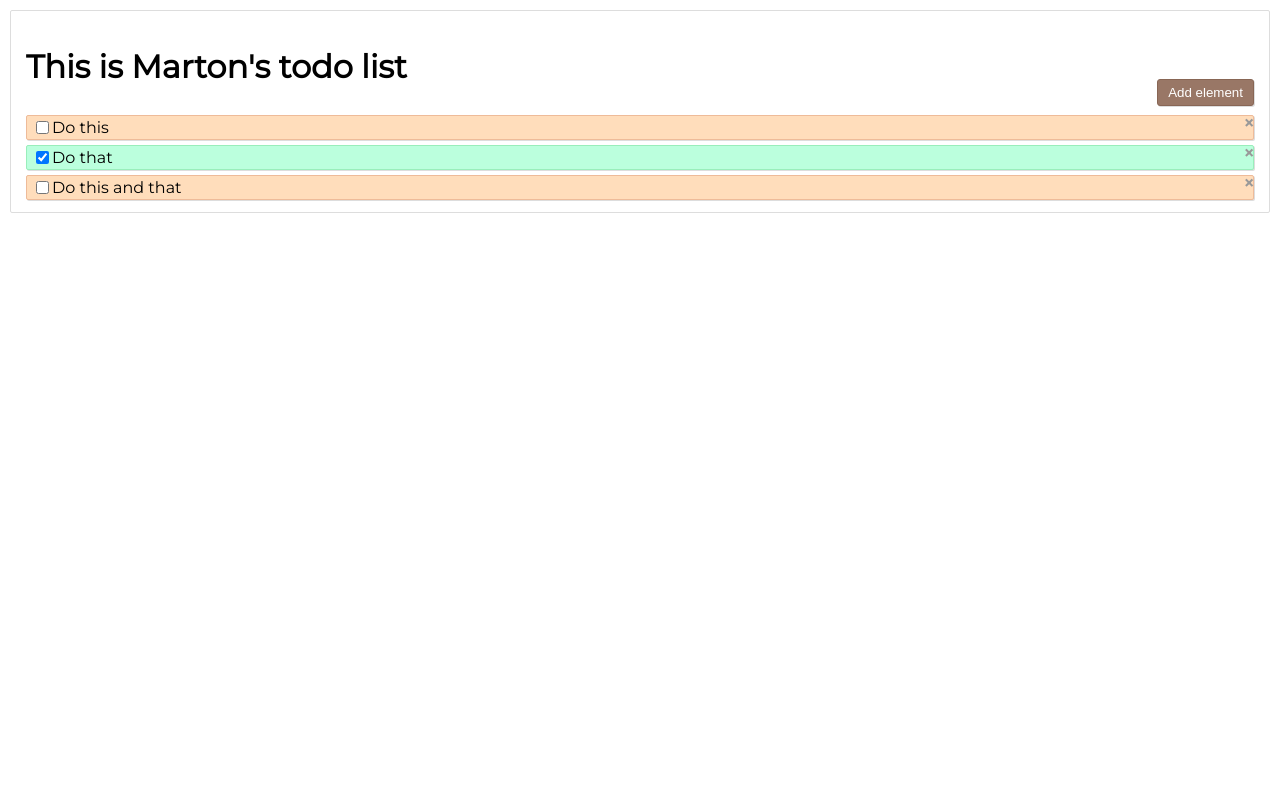
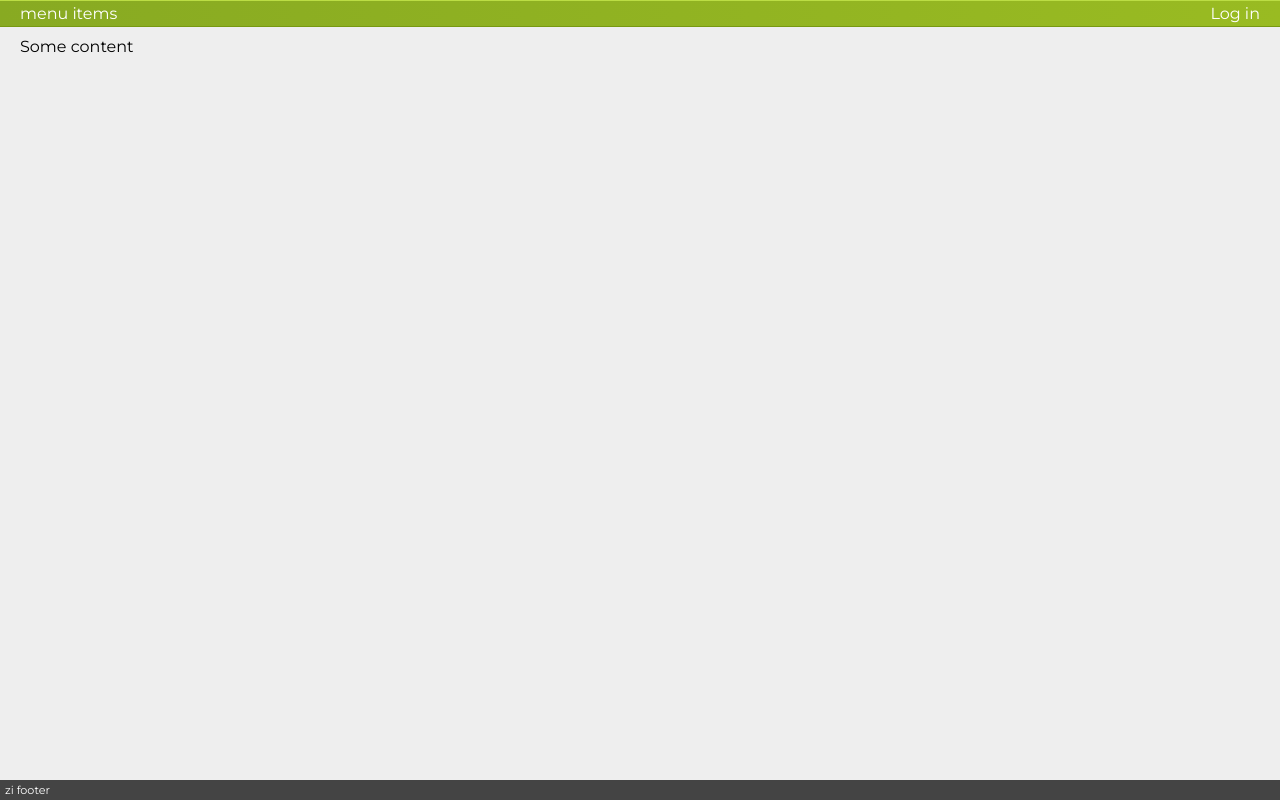
Before and after one commit to NuttyYokel/react-todos, a React app: page / in a window 1280 px wide. Built offline with nearby package versions, Linux system fonts and the light colour scheme.

Commit message:
set up grid based design

```diff
--- a/TodoItem.js
+++ /dev/null
@@ -1,33 +0,0 @@
-import React, { Component } from 'react';
-
-class TodoItem extends Component {
-  constructor() {
-    super();
-    this.state = {};
-  }
-
-  render() {
-    return (
-      <section className={this.getClass(this.props.todo.checked)}>
-        <input
-          type='checkbox'
-          checked={this.props.todo.checked}
-          onChange={() => this.props.updateChecked(this.props.todo.id)}
-        />
-        <span className='todo-data'>{this.props.todo.data}</span>
-        <span
-          className='remove-element'
-          onClick={() => this.props.remove(this.props.todo.id)}
-        >
-          +
-        </span>
-      </section>
-    );
-  }
-
-  getClass(checked) {
-    return checked ? 'todo-item' : 'todo-item not-done';
-  }
-}
-
-export default TodoItem;
--- a/index.js
+++ b/index.js
@@ -1,89 +1,22 @@
 import React from 'react';
 import ReactDOM from 'react-dom';
-import TodoItem from './TodoItem';
-
-const todos = [
-  {
-    id: 1,
-    checked: false,
-    data: 'Do this'
-  },
-  {
-    id: 2,
-    checked: true,
-    data: 'Do that'
-  },
-  {
-    id: 3,
-    checked: false,
-    data: 'Do this and that'
-  }
-];
 
 class App extends React.Component {
   constructor() {
     super();
-    this.state = {
-      name: 'Marton',
-      todos: todos
-    };
-    this.ids = this.state.todos.length + 1;
-    this.addElement = this.addElement.bind(this);
-    this.updateChecked = this.updateChecked.bind(this);
-    this.removeElement = this.removeElement.bind(this);
   }
 
   render() {
-    const components = this.state.todos.map(todo => (
-      <TodoItem
-        key={todo.id}
-        todo={todo}
-        updateChecked={this.updateChecked}
-        remove={this.removeElement}
-      />
-    ));
     return (
-      <div className='todo-list'>
+      <section className='app-container'>
         <header>
-          <h1 className='title'>This is {this.state.name}'s todo list</h1>
-          <button onClick={this.addElement} className='add-element'>
-            Add element
-          </button>
+          <nav>menu items</nav>
+          <section className='login'>Log in</section>
         </header>
-        {components}
-      </div>
+        <main>Some content</main>
+        <footer>zi footer</footer>
+      </section>
     );
-  }
-
-  addElement() {
-    this.setState(oldState => ({
-      ...oldState,
-      todos: [
-        ...oldState.todos,
-        {
-          id: this.ids++,
-          checked: Math.random() > 0.4,
-          data: 'Do this'
-        }
-      ]
-    }));
-  }
-
-  removeElement(id) {
-    this.setState(oldState => ({
-      ...oldState,
-      todos: oldState.todos.filter(todo => todo.id !== id)
-    }));
-  }
-
-  updateChecked(id) {
-    this.setState(oldState => ({
-      ...oldState,
-      todos: oldState.todos.map(todo => ({
-        ...todo,
-        checked: todo.id === id ? !todo.checked : todo.checked
-      }))
-    }));
   }
 }
 
--- a/style.css
+++ b/style.css
@@ -3,92 +3,35 @@ body {
   font-family: 'Montserrat', sans-serif;
 }
 
-.todo-item {
-  position: relative;
-  border: 1px solid #9eb;
-  background-color: #bfd;
-  margin: 2px 5px;
-  padding: 2px 5px;
-  border-radius: 2px;
-  box-shadow: 1px 1px #ddd;
+header {
   display: flex;
   justify-content: space-between;
-  align-items: flex-end;
+  padding: 3px 20px;
+  background-image: linear-gradient(to right, #8a2, #9b2);
+  color: white;
+  border-bottom: 1px solid #791;
+  border-top: 1px solid #bd4;
 }
 
-.not-done {
-  border: 1px solid #eb9;
-  background-color: #fdb;
+main {
+  background-color: #eee;
+  max-height: 100%;
+  overflow-y: auto;
+  padding: 10px 20px;
+  box-sizing: border-box;
 }
 
-.todo-item + .todo-item {
-  margin-top: 5px;
+footer {
+  font-size: 0.7rem;
+  padding: 3px 5px;
+  background-color: #444;
+  color: white;
 }
 
-.todo-list {
-  margin: 10px;
-  padding: 10px 10px;
-  border: 1px solid #ddd;
-  border-radius: 2px;
+.app-container {
+  height: 100vh;
+  background-color: blue;
+  display: grid;
+  grid-template-columns: 1fr;
+  grid-template-rows: min-content auto min-content;
 }
-
-header {
-  padding: 5px;
-  display: flex;
-  justify-content: space-between;
-  align-items: flex-end;
-}
-
-header .add-element {
-  background-color: #976;
-  border: 1px solid #865;
-  box-shadow: 1px 1px #ddd;
-  color: white;
-  padding: 5px 10px;
-  border-radius: 3px;
-  margin-bottom: 2px;
-  cursor: pointer;
-}
-
-header .add-element:hover {
-  background-color: #865;
-  border: 1px solid #754;
-}
-
-header .add-element:active {
-  background-color: #865;
-  border: 1px solid #754;
-  margin-bottom: 0px;
-}
-
-header .add-element:focus {
-  outline: 0;
-}
-
-.remove-element {
-  position: absolute;
-  right: -1px;
-  top: -5px;
-  transform: rotate(45deg);
-  color: #999;
-  font-size: 20px;
-  font-weight: 700;
-  user-select: none;
-  cursor: pointer;
-}
-
-.remove-element:hover {
-  color: #555;
-}
-
-.remove-element:active {
-  top: -4px;
-}
-
-.remove-element:focus {
-  outline: 0;
-}
-
-.todo-data {
-  flex-grow: 1;
-}
```
